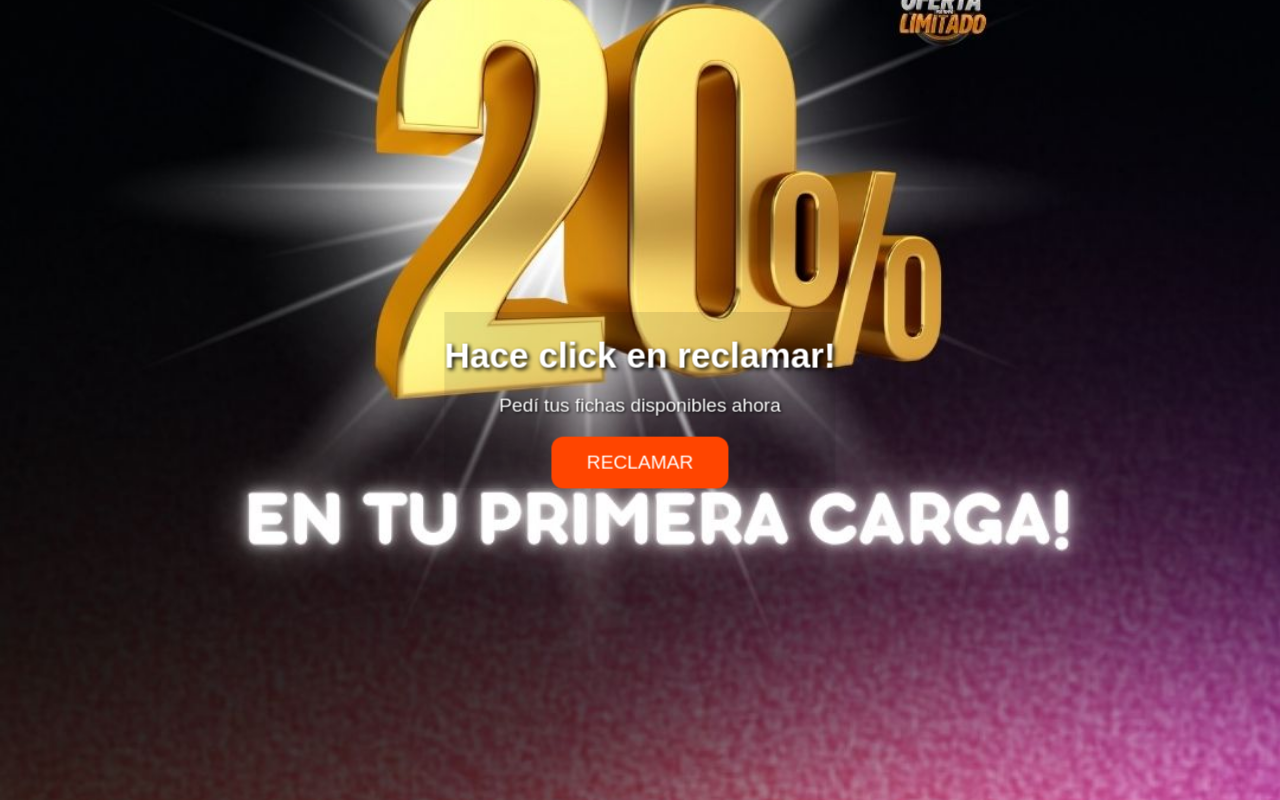
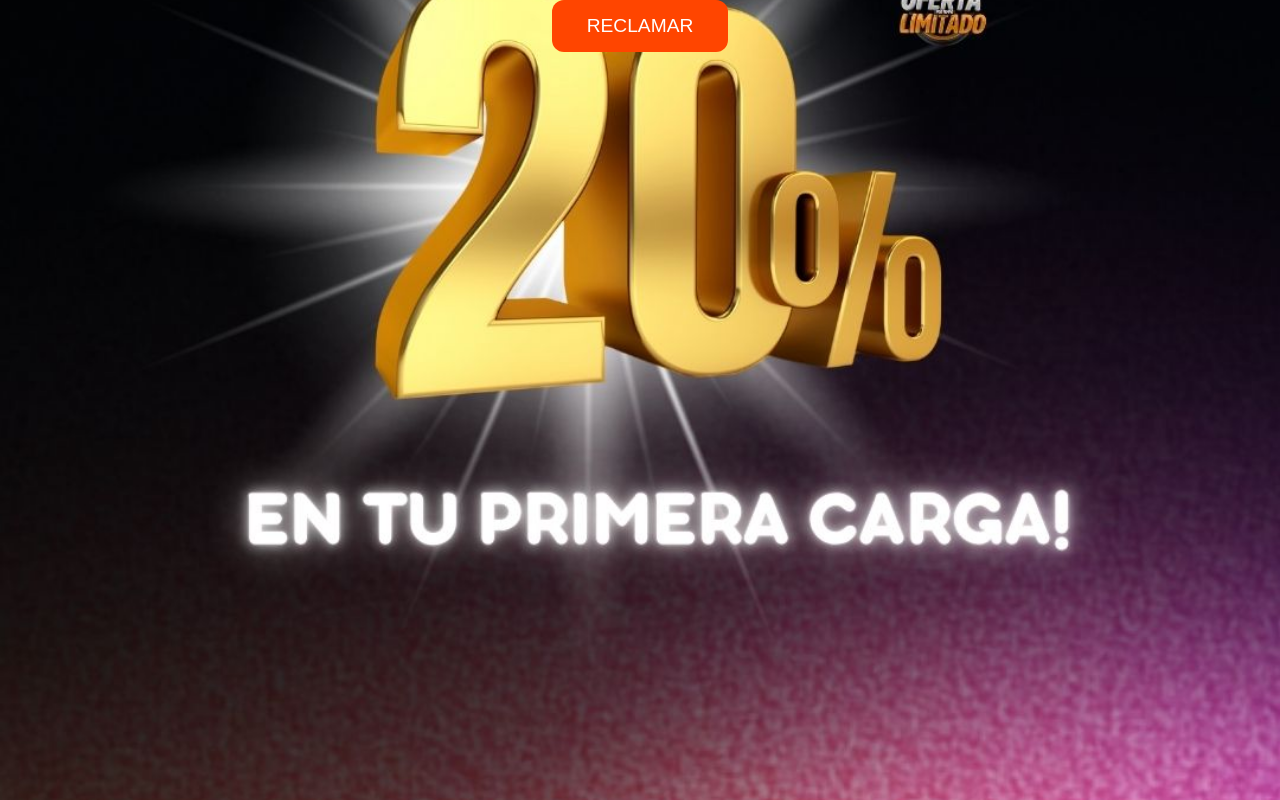
Before and after one commit to NoeA90/betvip-slot, a plain HTML site: page index.html in a window 1280 px wide. Drawn offline with Linux system fonts and the light colour scheme.

Commit message:
Update index.html

```diff
--- a/index.html
+++ b/index.html
@@ -7,9 +7,7 @@
   <link rel="stylesheet" href="style.css" />
 </head>
 <body>
-  <div class="container">
-    <h1> Hace click en reclamar!</h1>
-    <p>Pedí tus fichas disponibles ahora</p>
+
 
     <!-- Botón con link directo a WhatsApp -->
     <a href="https://wa.me/5491126980720" target="_blank">
```
